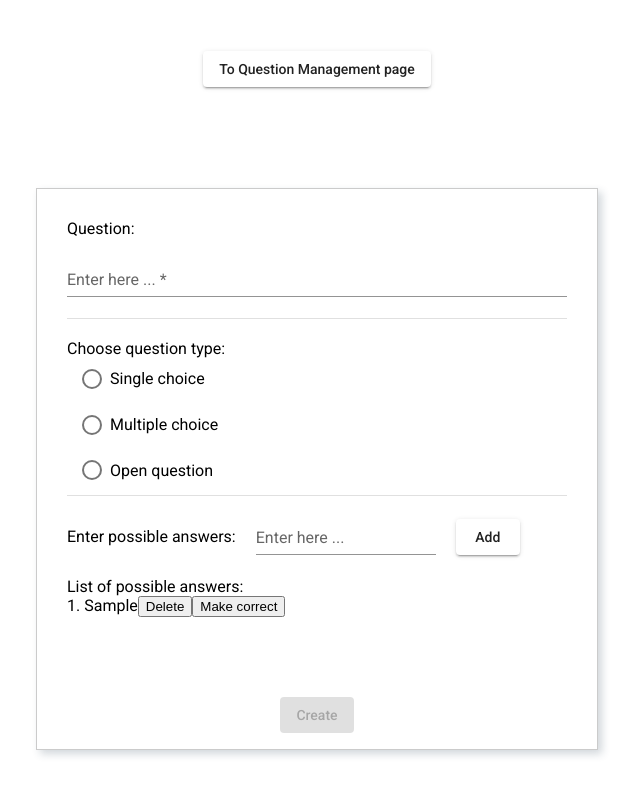
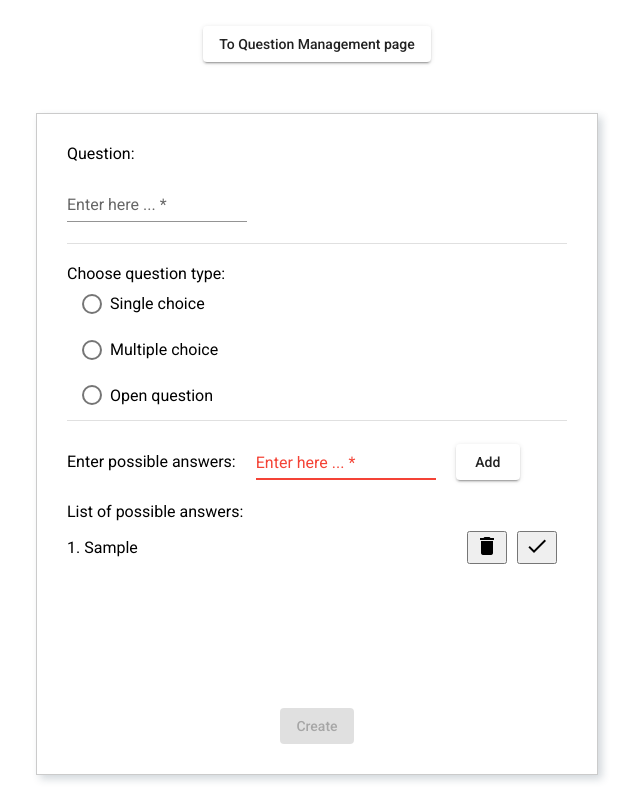
Before and after one commit to matviienko11/questionnaire, an Angular app: page /create in a window 1280 px wide. Both pictures are taken after typing "Sample" into the empty fields and a click on the button "Add". Shown: the whole page, without its empty margins (323-963 px from the left). Built offline with nearby package versions, Linux system fonts and the light colour scheme.

Commit message:
added some validation to answers add

```diff
--- a/src/app/app.module.ts
+++ b/src/app/app.module.ts
@@ -20,6 +20,7 @@ import { QuestionItemComponent } from './components/question-item/question-item.
 import { QuestionFormComponent } from './components/question-form/question-form.component';
 import { PaginatorComponent } from './components/paginator/paginator.component';
 import {PaginatorTransformPipe} from "./pipes/paginator-transform.pipe";
+import {MatIconModule} from "@angular/material/icon";
 
 @NgModule({
   declarations: [
@@ -45,7 +46,8 @@ import {PaginatorTransformPipe} from "./pipes/paginator-transform.pipe";
         MatOptionModule,
         MatRadioModule,
         FormsModule,
-    MatDividerModule
+        MatDividerModule,
+        MatIconModule
     ],
   providers: [],
   bootstrap: [AppComponent]
--- a/src/app/components/question-form/question-form.component.html
+++ b/src/app/components/question-form/question-form.component.html
@@ -1,5 +1,6 @@
 <form [formGroup]="form" class="question-form" (ngSubmit)="onSubmit()">
 
+  <div>
     <div>Question: </div>
     <mat-form-field appearance="standard">
       <mat-label>Enter here ...</mat-label>
@@ -24,7 +25,7 @@
         <div>Enter possible answers: </div>
         <mat-form-field appearance="standard">
           <mat-label>Enter here ...</mat-label>
-        <input matInput [(ngModel)]="answer" [ngModelOptions]="{standalone: true}">
+          <input matInput required [(ngModel)]="answer" [ngModelOptions]="{standalone: true}">
         </mat-form-field>
         <button type="button" mat-raised-button color="secondary" (click)="addAnswer()">Add</button>
       </div>
@@ -32,14 +33,23 @@
       <div class="answer_list">
         <div>List of possible answers: </div>
         <div *ngFor="let item of form.controls.answers.value; let i = index">
-        <div class="answer_item">
+          <div class="answer_item" (click)="show(item)">
             <div>{{i + 1}}. {{item.answer}}</div>
-          <button (click)="removeAnswer(i)">Delete</button>
-          <button type="button" (click)="makeCorrect(i)">Make correct</button>
+            <div class="answer_item_btns">
+              <button (click)="removeAnswer(i)">
+                <mat-icon aria-hidden="false" aria-label="Delete">delete</mat-icon>
+              </button>
+              <button type="button" (click)="makeCorrect(i)">
+                <mat-icon aria-hidden="false" aria-label="Make correct" [ngClass]="{correct_answer:item.isCorrect}">done</mat-icon>
+              </button>
             </div>
           </div>
         </div>
       </div>
+    </div>
+  </div>
+
+
 
 
 
--- a/src/app/components/question-form/question-form.component.scss
+++ b/src/app/components/question-form/question-form.component.scss
@@ -11,9 +11,9 @@
   padding: 30px;
   display: flex;
   flex-direction: column;
-  //justify-content: space-between;
+  justify-content: space-between;
   width: 500px;
-  height: 500px;
+  height: 600px;
   box-shadow: 4px 4px 8px 0 rgba(34, 60, 80, 0.2);
   border: 1px solid #cbcbcb;
 }
@@ -49,10 +49,24 @@
   height: 120px;
 }
 .answer_item {
+  margin-top: 10px;
   display: flex;
+  justify-content: space-between;
+  align-items: center;
+  .answer_item_btns > button {
+    margin-right: 10px;
+  }
+  .answer_item_btns > button:hover {
+    cursor: pointer;
+  }
+  .correct_answer {
+    background-color: green;
+  }
 }
 
 .form-btns {
+  margin-top: 15px;
   display: flex;
-  justify-content: space-around;
+  justify-content: center;
+
 }
--- a/src/app/components/question-form/question-form.component.ts
+++ b/src/app/components/question-form/question-form.component.ts
@@ -1,5 +1,5 @@
 import {Component, Input, OnInit} from '@angular/core';
-import {FormArray, FormBuilder, FormGroup, Validators} from "@angular/forms";
+import {FormArray, FormBuilder, FormControl, FormGroup, Validators} from "@angular/forms";
 import {QuestionsService} from "../../services/questions.service";
 import {ActivatedRoute, Router} from "@angular/router";
 import {minLength} from "../../../utils/validators";
@@ -13,8 +13,8 @@ import {v4 as uuidv4} from 'uuid';
 })
 export class QuestionFormComponent implements OnInit {
 
-  form!: FormGroup;
-  answer!: string;
+  form: FormGroup;
+  answer: string;
   idToEdit: string = '';
   @Input() isEdit: boolean = false;
 
@@ -47,18 +47,21 @@ export class QuestionFormComponent implements OnInit {
   onSubmit() {
     const formData = this.form.getRawValue();
     this.questionService.saveQuestion(formData);
+    this.form.reset()
   }
 
   addAnswer() {
+    if(!this.answer) return;
     const answers = this.form.controls.answers as FormArray;
     if(this.form.controls.answers.value.length >= 4) {
       window.alert('You cannot add more answers')
     } else {
-      answers.push(this.fb.group({
+      const answerControl = new FormControl({
         id: uuidv4(),
         answer: this.answer,
         isCorrect: false
-      }))
+      })
+      answers.push(this.fb.group(answerControl.value))
     }
     this.answer = '';
   }
@@ -70,7 +73,12 @@ export class QuestionFormComponent implements OnInit {
 
   makeCorrect(i: any) {
     const answersArr = this.form.controls.answers as FormArray;
-    answersArr.at(i).patchValue({isCorrect: true})
+    const ansItem = answersArr.at(i).value
+    answersArr.at(i).patchValue({isCorrect: !ansItem.isCorrect})
+  }
+
+  show(item: any) {
+    console.log(item)
   }
 
   onQuestionEdit() {
```
Lines whose indentation alone changed are shown as unchanged.
